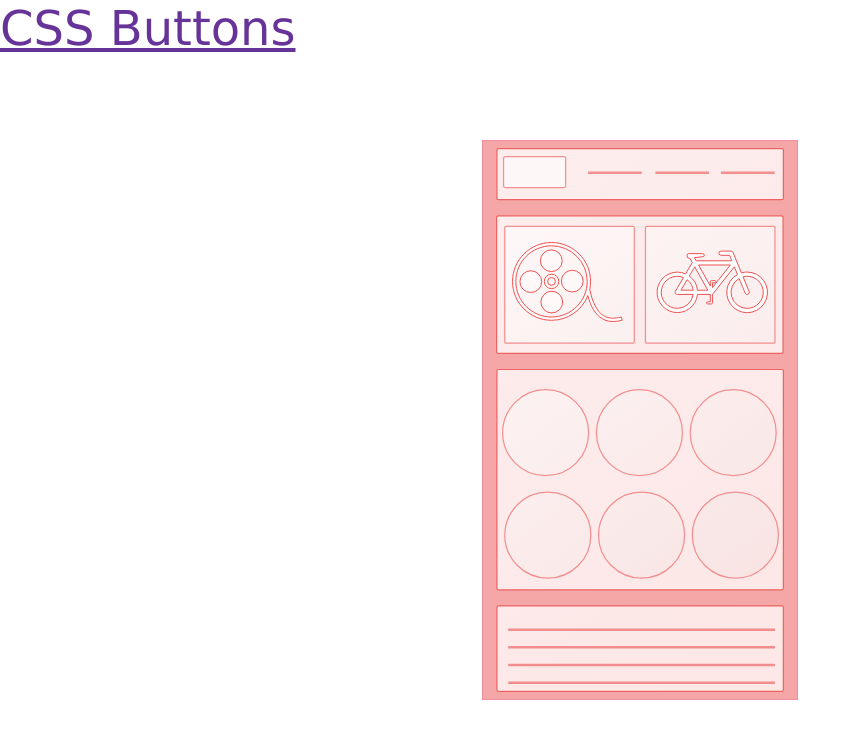
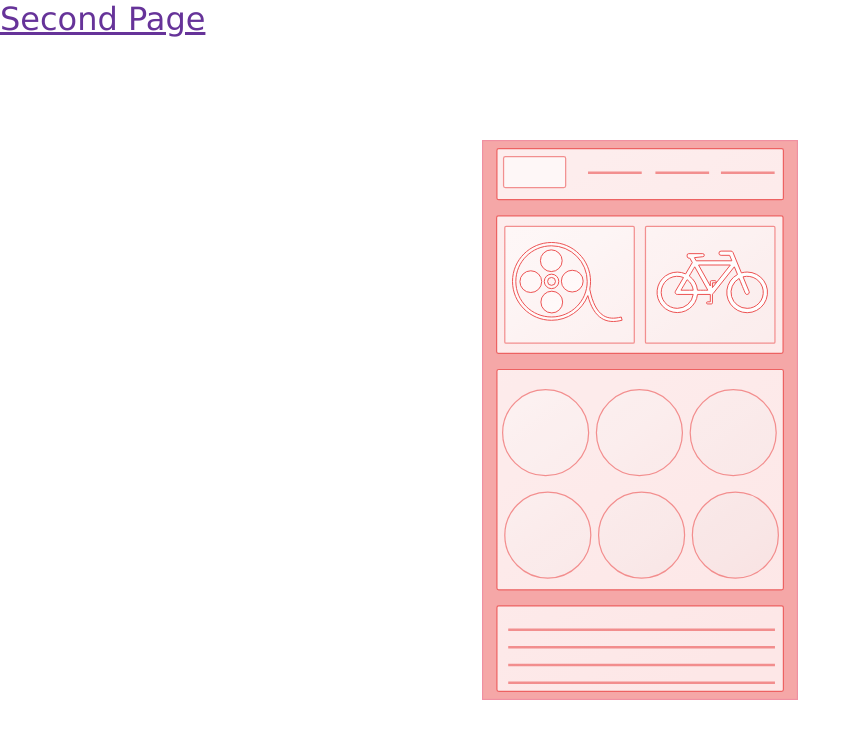
Before and after one commit to Zeeshan632/css-projects, a plain HTML site: page index.html in a window 1280 px wide. Shown: the whole page, without its empty margins (0-861 px from the left). Drawn offline with Linux system fonts and the light colour scheme.

Commit message:
still trying

```diff
--- a/index.html
+++ b/index.html
@@ -57,11 +57,11 @@
         .img-container:hover .tippytop {
             transform:perspective(800px) rotateX(50deg) rotateY(20deg) rotateZ(-25deg) translateX(40px) translateZ(90px);
         }
-        a {
+        .anchor {
             position: absolute;
             top: 0;
             left: 0;
-            font-size: 3rem;
+            font-size: 2rem;
             font-family: 'Lucida Sans', 'Lucida Sans Regular', 'Lucida Grande', 'Lucida Sans Unicode', Geneva, Verdana, sans-serif;
             color: rebeccapurple;
             cursor: pointer;
@@ -78,7 +78,7 @@
         </div>
     </div>
     <div>
-        <a href="/second-file/css-buttons.html">CSS Buttons</a>
+        <a href="../"><a class="anchor" href="./third-file/css-dropdown.html">Second Page</a></a>
     </div>
 </body>
 </html>
```
